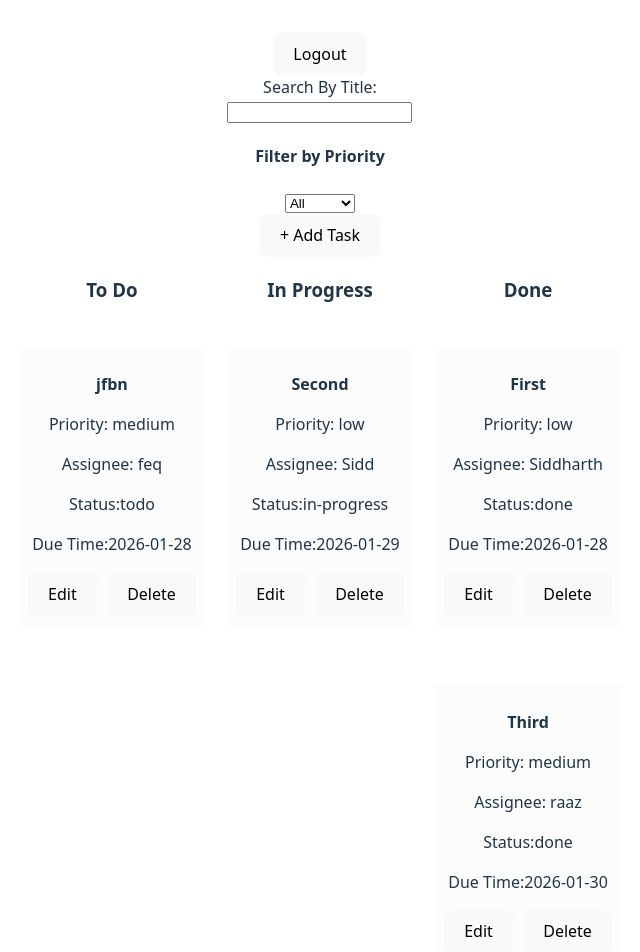
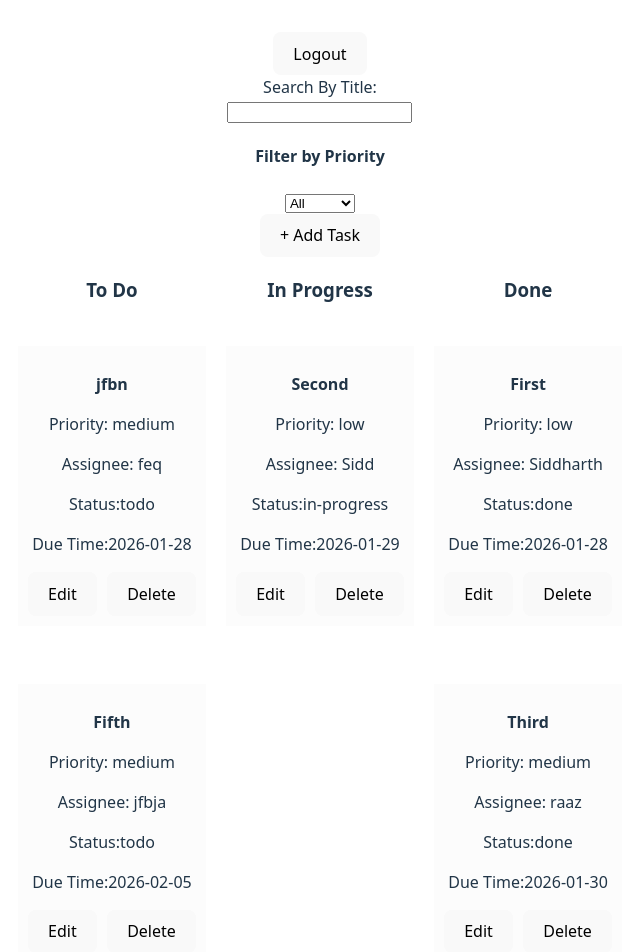
Before and after one commit to Siddharth-trueig/React-TaskflowLite, a React (Vite) app in the folder vite-project/: page /dashboard in a window 1280 px wide. Shown: the top 952 px of the page, without its empty margins (320-960 px from the left). Built offline with nearby package versions, Linux system fonts and the light colour scheme; data requests are answered from the project's data file; sample sign-in values are in the browser's storage.

Commit message:
main logic back

```diff
--- a/vite-project/db.json
+++ b/vite-project/db.json
@@ -44,6 +44,14 @@
       "priority": "medium",
       "dueDate": "2026-01-28",
       "assignee": "feq"
+    },
+    {
+      "id": "4769",
+      "title": "Fifth",
+      "status": "todo",
+      "priority": "medium",
+      "dueDate": "2026-02-05",
+      "assignee": "jfbja"
     }
   ]
 }
--- a/vite-project/src/main.tsx
+++ b/vite-project/src/main.tsx
@@ -12,9 +12,9 @@ createRoot(document.getElementById('root')!).render(
   // </StrictMode>,
 
      <AuthProvider>
-      {/* <BrowserRouter> */}
+      <BrowserRouter>
   {/* <Login/> */}
   <App/>
-  {/* </BrowserRouter> */}
+  </BrowserRouter>
   </AuthProvider>
 )
--- a/vite-project/src/routes/AppRoutes.jsx
+++ b/vite-project/src/routes/AppRoutes.jsx
@@ -1,4 +1,4 @@
-import { Routes, Route , createBrowserRouter, RouterProvider} from "react-router-dom";
+import { Routes, Route } from "react-router-dom";
 import Login from "../features/auth/Login"
 import {TaskBoard} from "../features/tasks/TaskBoard";
 import ProtectedRoute from "../Components/ProtectedRoute";
@@ -9,62 +9,26 @@ import { TaskProvider } from "../Context/TaskContext";
 import { TaskSearch } from "../features/tasks/TaskSearch";
 import { FilterPanel } from "../features/tasks/FilterPanel";
 import { Logout } from "../features/tasks/Logout";
-import {AuthLoader} from '../Components/authLoader'
-import { authLoader } from "../Components/authLoader2";
-// const AppRoutes = () => (
-//   <Routes>
+const AppRoutes = () => (
+  <Routes>
+    <Route path="*" element={<Navigate to= "/dashboard"/>}/>
+    <Route path="/login" element={<Login />} />
+    <Route
+      path="/dashboard"
+      element={
+        <ProtectedRoute>
+          <Logout/>
+<TaskProvider>
+  <TaskSearch/>
+  <FilterPanel/>
+  <TaskBoard />
+  <TaskRender/>
+          {/* <TaskColumn/> */}
+</TaskProvider>
+        </ProtectedRoute>
+      }
+    />
+  </Routes>
+);
 
-//     <Route path="/login" element={<Login />} />
-//     <Route element={ <AuthLoader/> }>
-// <Route path="/dashboard"  element={
-//           <>
-//           <Logout/>
-// <TaskProvider>
-
-//   <TaskSearch/>
-//   <FilterPanel/>
-//   <TaskBoard />
-//   <TaskRender/>
-//           {/* <TaskColumn/> */}
-// </TaskProvider>
-
-// </>
-// }/>
-// </Route>
-//        {/* </authLoader> */}
-//      <Route path="*" element={<Navigate to= "/dashboard"/>}/>
-
-//   </Routes>
-// );
-// export default AppRoutes;
-
-//Second Routing method
-const router = createBrowserRouter([
-  {
-    path: "/login",
-    element: <Login />,
-  },
-  {
-    path: "/dashboard",
-    loader: authLoader, //  middleware
-    element: (
-      <>
-        <Logout />
-        <TaskProvider>
-          <TaskSearch />
-          <FilterPanel />
-          <TaskBoard />
-          <TaskRender />
-        </TaskProvider>
-      </>
-    ),
-  },
-  {
-    path: "*",
-    element: <Navigate to="/dashboard" />,
-  },
-]);
-
-export default function AppRoutes() {
-  return <RouterProvider router={router} />;
-}
+export default AppRoutes;
```
